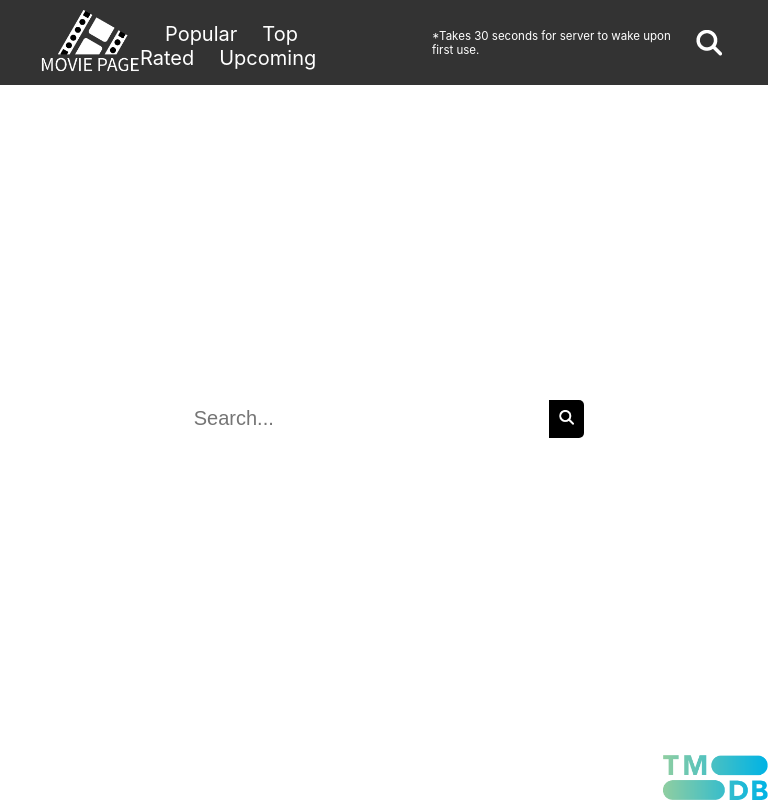
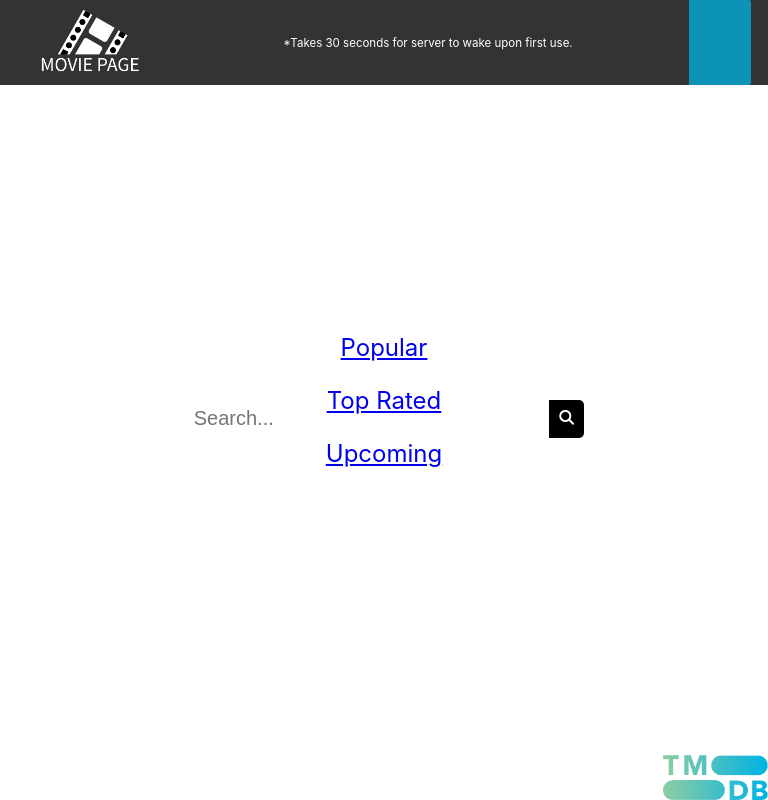
Before and after one commit to janettecampbell/JavaScript-React-Movie-Site, a React (Create React App) app: page / in a window 768 px wide. Built offline with nearby package versions, Linux system fonts and the light colour scheme; no server answers.

Commit message:
chore: added netlify.toml file, added mobile icon

```diff
--- a/src/App.css
+++ b/src/App.css
@@ -50,6 +50,7 @@ header {
 }
 
 .nav {
+  display: flex;
   font-size: 1.25rem;
 }
 
@@ -117,6 +118,10 @@ header {
   opacity: 0;
 }
 
+.search-form {
+  display: flex;
+}
+
 .search-visible {
   background: none;
   border: none;
@@ -129,7 +134,237 @@ header {
   padding: 10px 20px;
 }
 
+@media only screen and (min-width: 1040px) {
+  .menu-wrapper {
+    display: none;
+  }
+}
+
+@media only screen and (min-width: 701px) and (max-width: 1039px) {
+  .checkbox-toggle {
+    position: absolute;
+    top: 0;
+    right: 0;
+    margin-right: 17px;
+    z-index: 2;
+    cursor: pointer;
+    width: 30px;
+    height: 69px;
+    opacity: 0;
+    border: none;
+  }
+
+  .checkbox-toggle:checked + .hamburger > div {
+    transform: rotate(135deg);
+  }
+
+  .checkbox-toggle:checked + .hamburger > div:before,
+  .checkbox-toggle:checked + .hamburger > div:after {
+    top: 0;
+    transform: rotate(90deg);
+  }
+
+  .checkbox-toggle:checked + .hamburger > div:after {
+    opacity: 0;
+  }
+
+  .checkbox-toggle:checked ~ .menu {
+    pointer-events: auto;
+    visibility: visible;
+  }
+
+  .checkbox-toggle:checked ~ .menu1 {
+    transform: scale(1);
+    transition-duration: 0.75s;
+  }
+
+  .checkbox-toggle:checked ~ .menu2 {
+    opacity: 1;
+    transition: opacity 0.4s ease 0.4s;
+  }
+
+  .checkbox-toggle:hover + .hamburger {
+    box-shadow: inset 0 0 10px rgba(0, 0, 0, 0.1);
+  }
+
+  .checkbox-toggle:checked:hover + .hamburger > div {
+    transform: rotate(225deg);
+  }
+
+  .hamburger {
+    position: absolute;
+    top: 0;
+    right: 0;
+    z-index: 1;
+    width: 30px;
+    height: 69px;
+    padding: 0.5em 1em;
+    background: rgba(1, 180, 228, 0.75);
+    border-radius: 0 0.12em 0.12em 0;
+    cursor: pointer;
+    transition: box-shadow 0.4s ease;
+    backface-visibility: hidden;
+    display: flex;
+    align-items: center;
+    justify-content: center;
+    margin-right: 17px;
+  }
+
+  .hamburger > div {
+    position: relative;
+    flex: none;
+    width: 100%;
+    height: 2px;
+    background: #fff;
+    transition: all 0.4s ease;
+    display: flex;
+    align-items: center;
+    justify-content: center;
+  }
+
+  .hamburger > div:before,
+  .hamburger > div:after {
+    content: "";
+    position: absolute;
+    z-index: 1;
+    top: -10px;
+    left: 0;
+    width: 100%;
+    height: 2px;
+    background: inherit;
+    transition: all 0.4s ease;
+  }
+
+  .hamburger > div:after {
+    top: 10px;
+  }
+
+  .menu {
+    position: fixed;
+    top: 0;
+    left: 0;
+    width: 100%;
+    height: 100%;
+    pointer-events: none;
+    visibility: hidden;
+    overflow: hidden;
+    backface-visibility: hidden;
+    outline: 1px solid transparent;
+    display: flex;
+    align-items: center;
+    justify-content: center;
+  }
+
+  .menu1 {
+    width: 200vw;
+    height: 200vw;
+    color: #fff;
+    background: rgba(1, 180, 228, 0.97);
+    border-radius: 50%;
+    transition: all 0.4s ease;
+    flex: none;
+    transform: scale(0);
+    backface-visibility: hidden;
+    overflow: hidden;
+    display: flex;
+    align-items: center;
+    justify-content: center;
+  }
+
+  .menu2 {
+    text-align: center;
+    max-width: 90vw;
+    max-height: 100vh;
+    opacity: 0;
+    transition: opacity 0.4s ease;
+    overflow-y: auto;
+    flex: none;
+    display: flex;
+    align-items: center;
+    justify-content: center;
+  }
+
+  .menu2 ul {
+    list-style: none;
+    padding: 0 1em;
+    margin: 0;
+    display: block;
+    max-height: 100vh;
+  }
+
+  .menu2 > ul > li {
+    padding: 0;
+    margin: 1em;
+    font-size: 24px;
+    display: block;
+  }
+
+  .menu2 > ul > li > a {
+    position: relative;
+    display: inline;
+    cursor: pointer;
+    transition: color 0.4s ease;
+    /* color: #fff; */
+  }
+
+  .menu > ul > li > a:hover {
+    color: #e5e5e5;
+  }
+
+  .menu2 > ul > li > a:hover:after {
+    width: 100%;
+  }
+
+  .menu2 > ul > li > a:after {
+    content: "";
+    position: absolute;
+    z-index: 1;
+    bottom: -0.15em;
+    left: 0;
+    width: 0;
+    height: 2px;
+    background: #e5e5e5;
+    transition: width 0.4s ease;
+  }
+
+  .menu ul {
+    list-style-type: none;
+  }
+
+  .menu-wrapper {
+    display: flex;
+    align-items: center;
+  }
+
+  .nav {
+    display: none;
+  }
+
+  .search-bar img {
+    display: none;
+  }
+}
+
+@media only screen and (max-width: 700px) {
+  .menu ul {
+    list-style-type: none;
+  }
+
+  .menu-wrapper {
+    display: flex;
+  }
+
+  .nav {
+    display: none;
+  }
+
+  .search-bar img {
+    display: none;
+  }
+}
+
 /* FOOTER */
+
 .tmdb-attribution {
   width: 100%;
   position: absolute;
--- a/src/components/layout/NavBar.js
+++ b/src/components/layout/NavBar.js
@@ -5,7 +5,8 @@ import { useLocation, useNavigate } from "react-router-dom";
 
 const NavBar = (props) => {
   const [searchInput, setSearchInput] = useState(null);
-  const [isVisible, setIsVisible] = useState(false);
+  const [searchBarIsVisible, setSearchBarIsVisible] = useState(false);
+  const [menuIsVisible, setMenuIsVisible] = useState(false);
 
   const navigate = useNavigate();
   const location = useLocation();
@@ -37,7 +38,7 @@ const NavBar = (props) => {
 
   // make search input visible and invisible when clicked
   const handleClick = () => {
-    setIsVisible((current) => !current);
+    setSearchBarIsVisible((current) => !current);
   };
 
   return (
@@ -60,10 +61,10 @@ const NavBar = (props) => {
       </div>
       <div className="search-bar-group">
         <div className="search-bar">
-          <form onSubmit={handleSubmit}>
+          <form className="search-form" onSubmit={handleSubmit}>
             <input
               className={`search-bar-input${
-                isVisible ? " search-visible" : " search-exit"
+                searchBarIsVisible ? " search-visible" : " search-exit"
               }`}
               type="search"
               onChange={handleChange}
@@ -79,6 +80,30 @@ const NavBar = (props) => {
           </form>
         </div>
       </div>
+      <div className="menu-wrapper">
+        <input type="checkbox" className="checkbox-toggle" />
+        <div className="hamburger">
+          <div></div>
+        </div>
+        <nav className="menu">
+          <div className="menu1">
+            <div className="menu2">
+              <ul>
+                <li>
+                  <a href="/popular-movies">Popular</a>
+                </li>
+                {/* <li><a href="/tv-series">TV-Series</a></li> */}
+                <li>
+                  <a href="/top-rated-movies">Top Rated</a>
+                </li>
+                <li>
+                  <a href="/upcoming-movies">Upcoming</a>
+                </li>
+              </ul>
+            </div>
+          </div>
+        </nav>
+      </div>
     </header>
   );
 };
```
Also changed, not shown: src/components/layout/MiniNabBar.js (added, +7 -0 lines), 1 other file (tests, documents, lock files or other folders).
